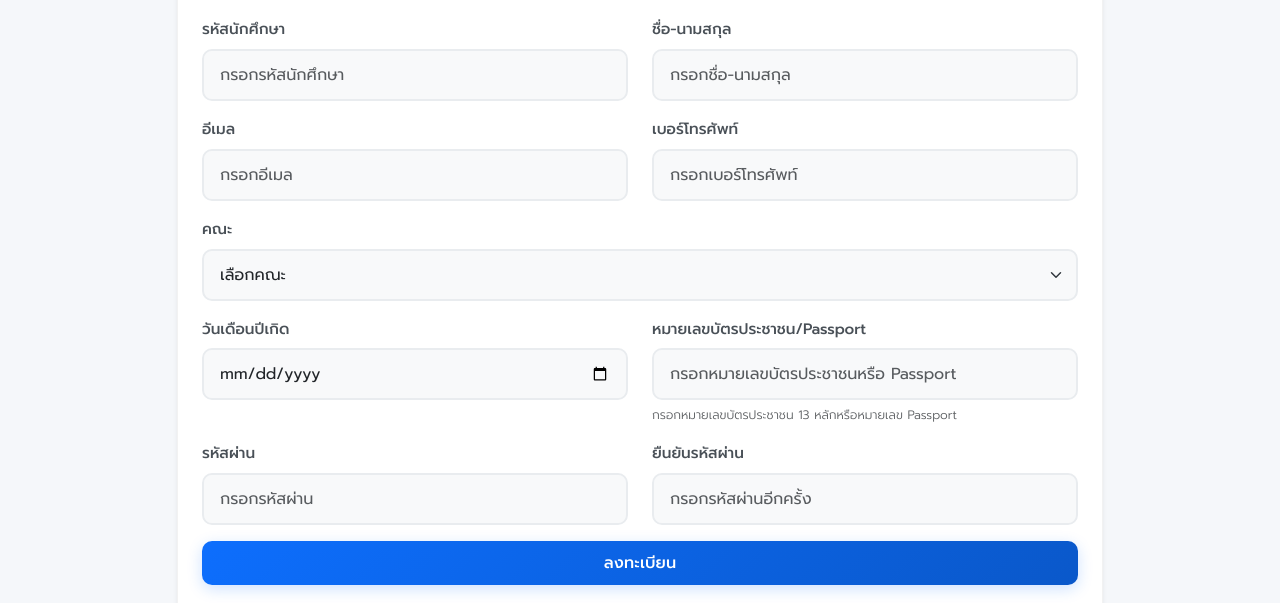
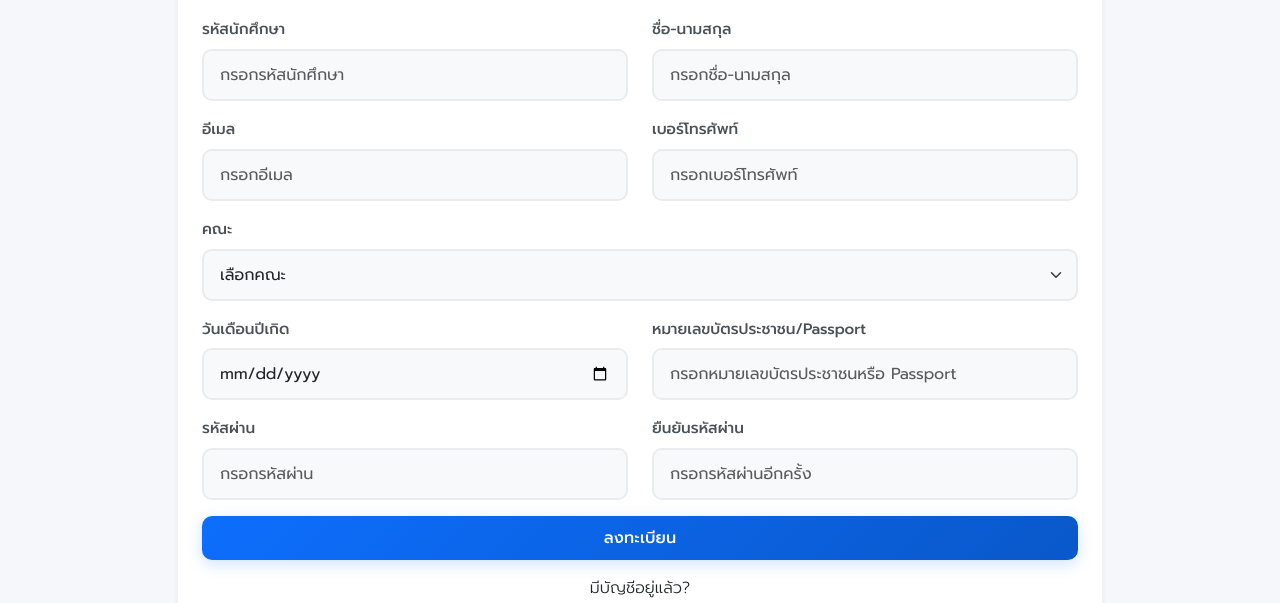
Before and after one commit to Akkadate/docrequestv2, a website: page public/register.html in a window 1280 px wide. Shown: the part 189-792 px from the top of the page. Drawn offline with nearby package versions, Linux system fonts and the light colour scheme; no server answers.

Commit message:
Update register.html

```diff
--- a/public/register.html
+++ b/public/register.html
@@ -83,9 +83,9 @@
                 <div class="col-md-6 mb-3">
                   <label for="id_number" class="form-label required" data-i18n="register.idNumber">หมายเลขบัตรประชาชน/Passport</label>
                   <input type="text" class="form-control" id="id_number" required data-i18n-placeholder="register.idNumberPlaceholder">
-                  <div class="form-text">
-                    <small class="text-muted">กรอกหมายเลขบัตรประชาชน 13 หลักหรือหมายเลข Passport</small>
-                  </div>
+             <!--          <div class="form-text">
+               <small class="text-muted">กรอกหมายเลขบัตรประชาชน 13 หลักหรือหมายเลข Passport</small>
+                  </div> -->
                 </div>
               </div>
               <div class="row">
```
